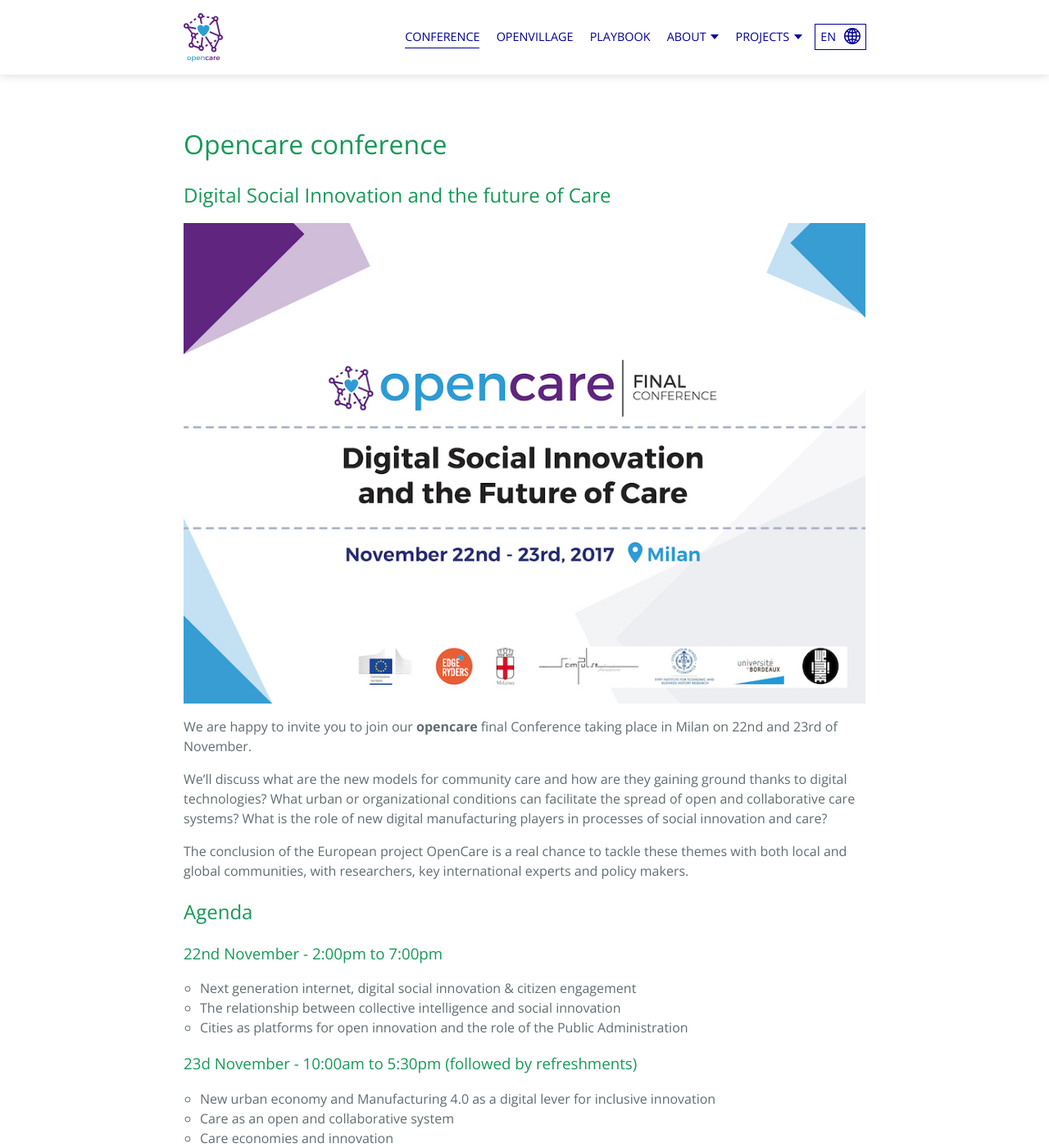
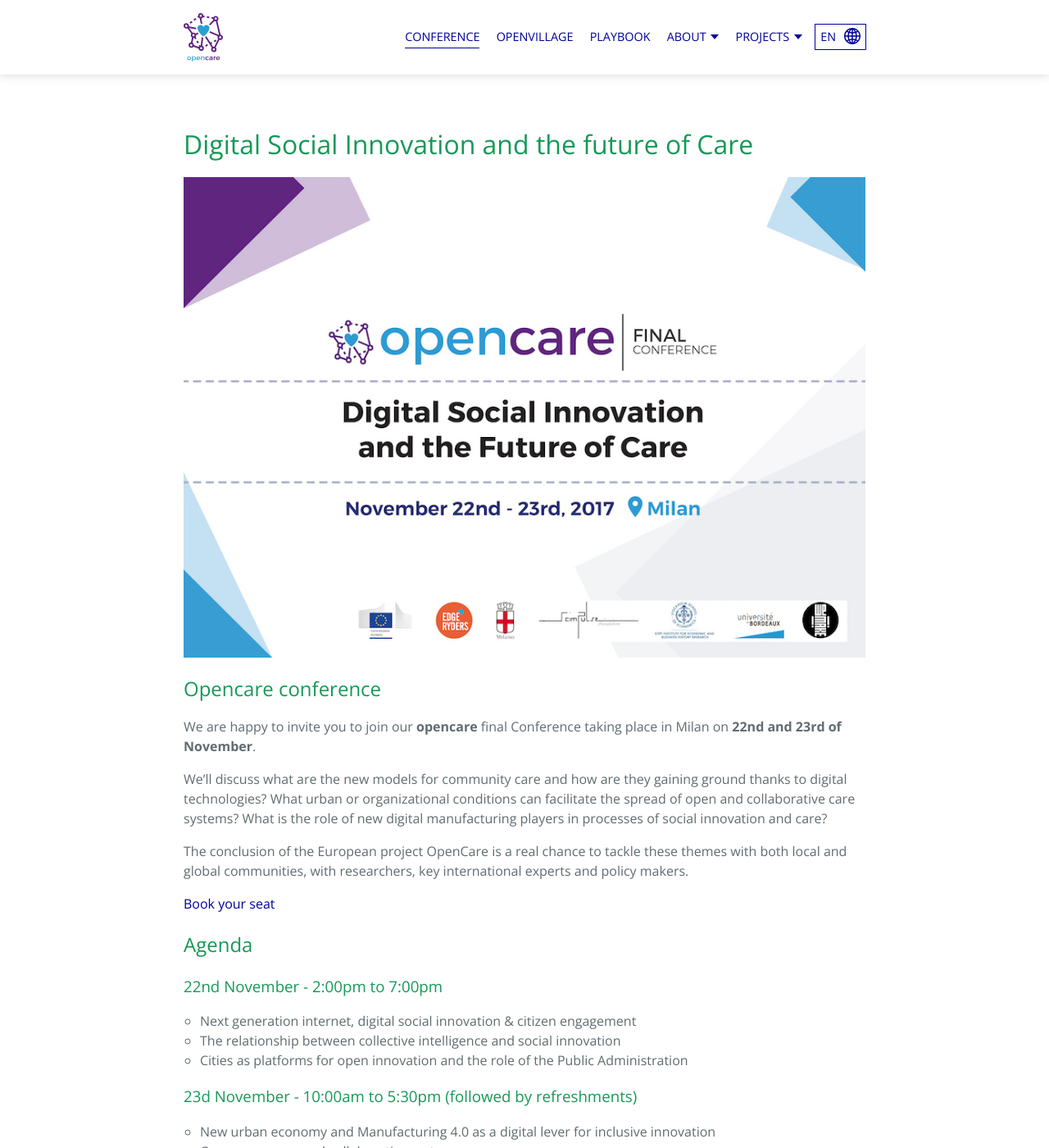
Before and after one commit to WeMakecc/OpenCareLandingPage, a Jekyll site: the page built from pages/conference.md, in a window 1280 px wide and 1400 px high. Shown: the whole window at 82% size. Built offline with Jekyll 4.4.1, drawn with Linux system fonts in a browser that asks for light colours; nearby versions of some CDN libraries.

Commit message:
small mods to the conference page

```diff
--- a/pages/conference.md
+++ b/pages/conference.md
@@ -7,18 +7,19 @@
 permalink: conference/
 ---
 
-# opencare conference
-
-
-## Digital Social Innovation and the future of Care
+# Digital Social Innovation and the future of Care
 
 ![Digital Social Innovation and the Future of Care]({{site.baseurl}}/assets/OC-finalconf.jpg)
 
-We are happy to invite you to join our **opencare** final Conference taking place in Milan on 22nd and 23rd of November.
+## opencare conference
+
+We are happy to invite you to join our **opencare** final Conference taking place in Milan on **22nd and 23rd of November**.
 
 We’ll discuss what are the new models for community care and how are they gaining ground thanks to digital technologies? What urban or organizational conditions can facilitate the spread of open and collaborative care systems? What is the role of new digital manufacturing players in processes of social innovation and care?
 
 The conclusion of the European project OpenCare is a real chance to tackle these themes with both local and global communities, with researchers, key international experts and policy makers.
+
+[Book your seat](https://www.eventbrite.it/e/biglietti-conferenza-finale-del-progetto-eu-opencare-38492812037?aff=efbevent&mc_cid=e1bdf7877e&mc_eid=73a6661c4d)
 
 ## Agenda
 
```
Also changed, not shown: other parts of pages/conference.md (+1 -3 lines), it/pages/conferenza.md (+7 -8 lines).
